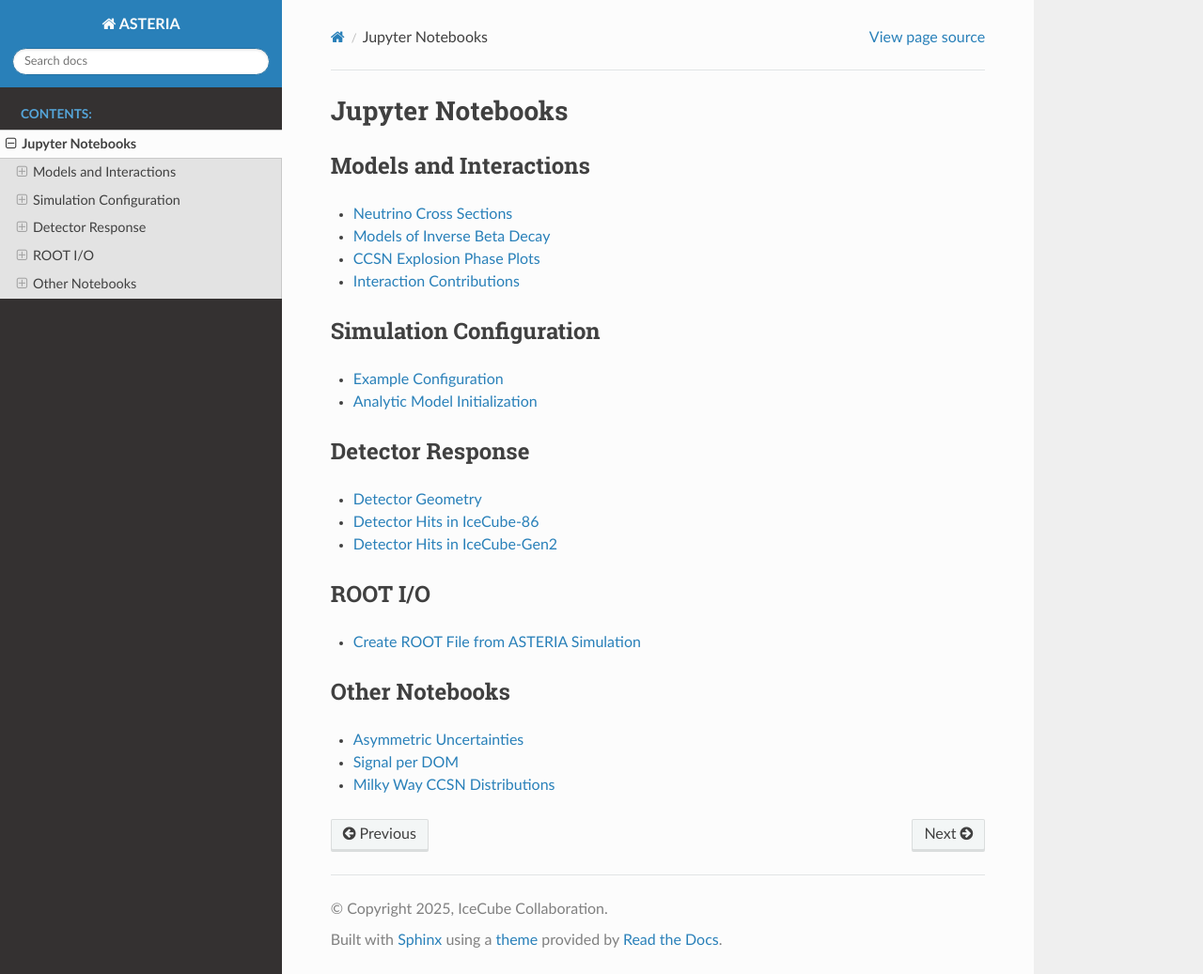
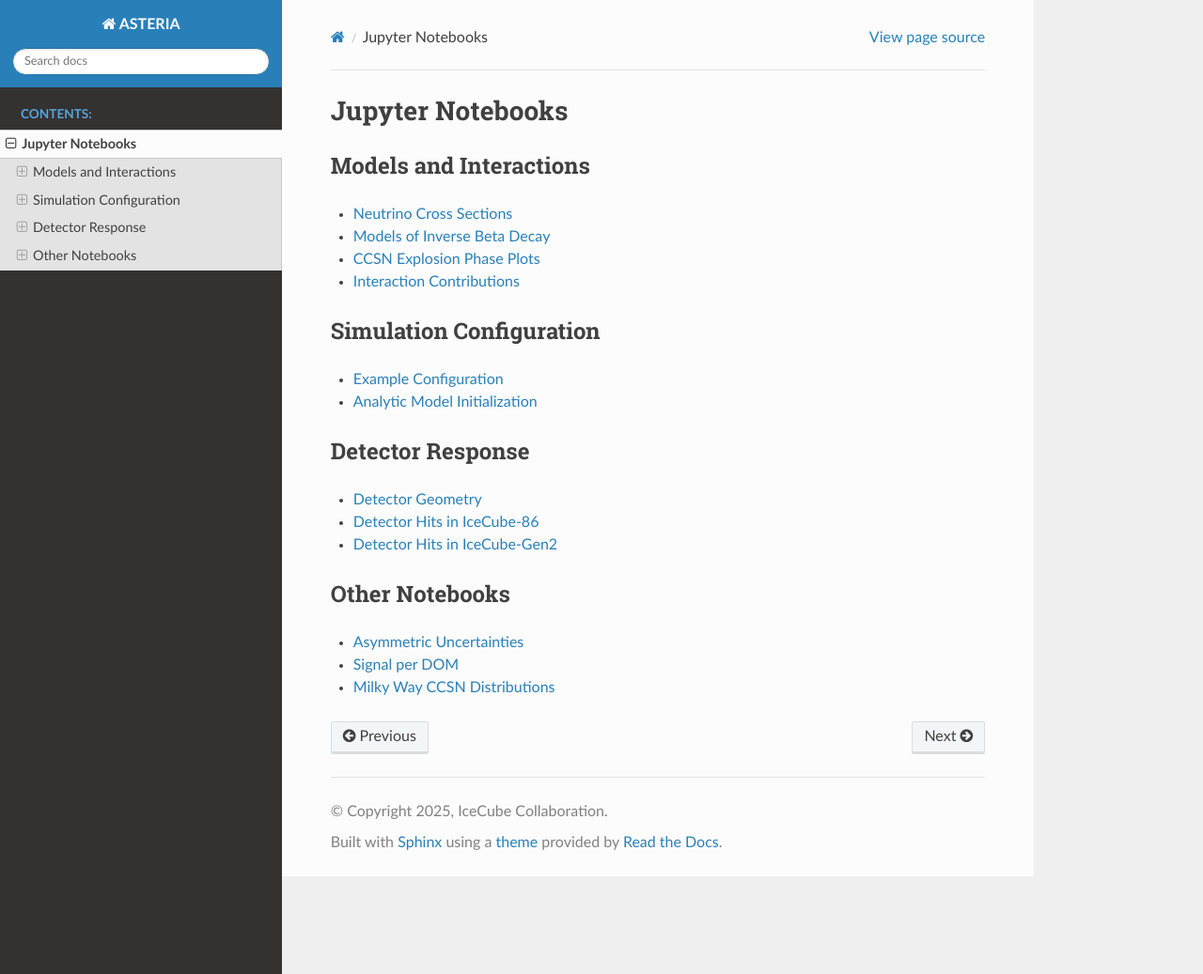
Before and after one commit to icecube/ASTERIA, a Sphinx documentation site: the page built from docs/source/notebooks.rst, in a window 1280 px wide and 1037 px high. Shown: the whole window at 94% size. Built offline with Sphinx 7.4.7 and the Read the Docs theme 3.1.0, drawn with Linux system fonts in a browser that asks for light colours.

Commit message:
Remove obsolete ROOT output demonstrator.

```diff
--- a/docs/source/notebooks.rst
+++ b/docs/source/notebooks.rst
@@ -32,14 +32,6 @@ Detector Response
     nb/detector_hits_IC86.ipynb
     nb/detector_hits_Gen2.ipynb
 
-ROOT I/O
---------
-
-.. toctree::
-    :maxdepth: 1
-
-    nb/sim_2_root.ipynb
-
 Other Notebooks
 ---------------
 
```
Also changed, not shown: docs/source/nb/sim_2_root.ipynb (deleted).
